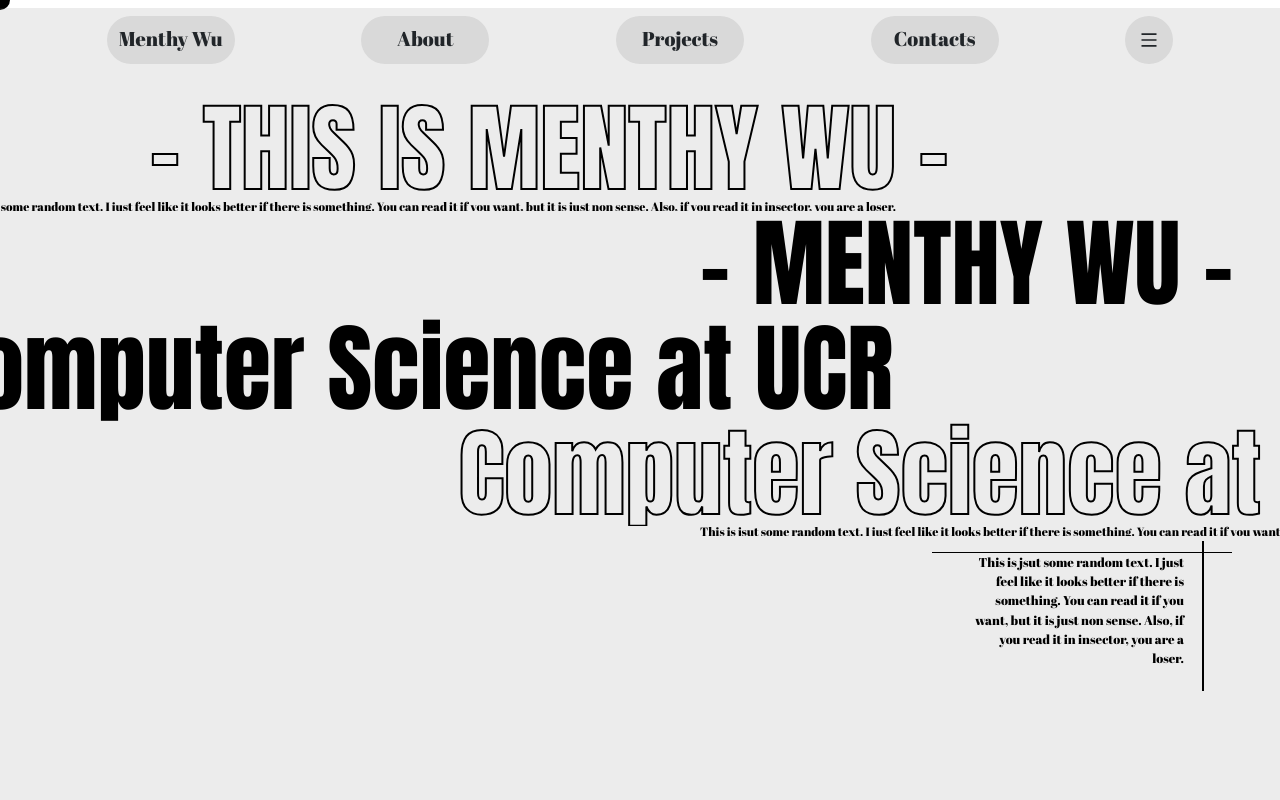
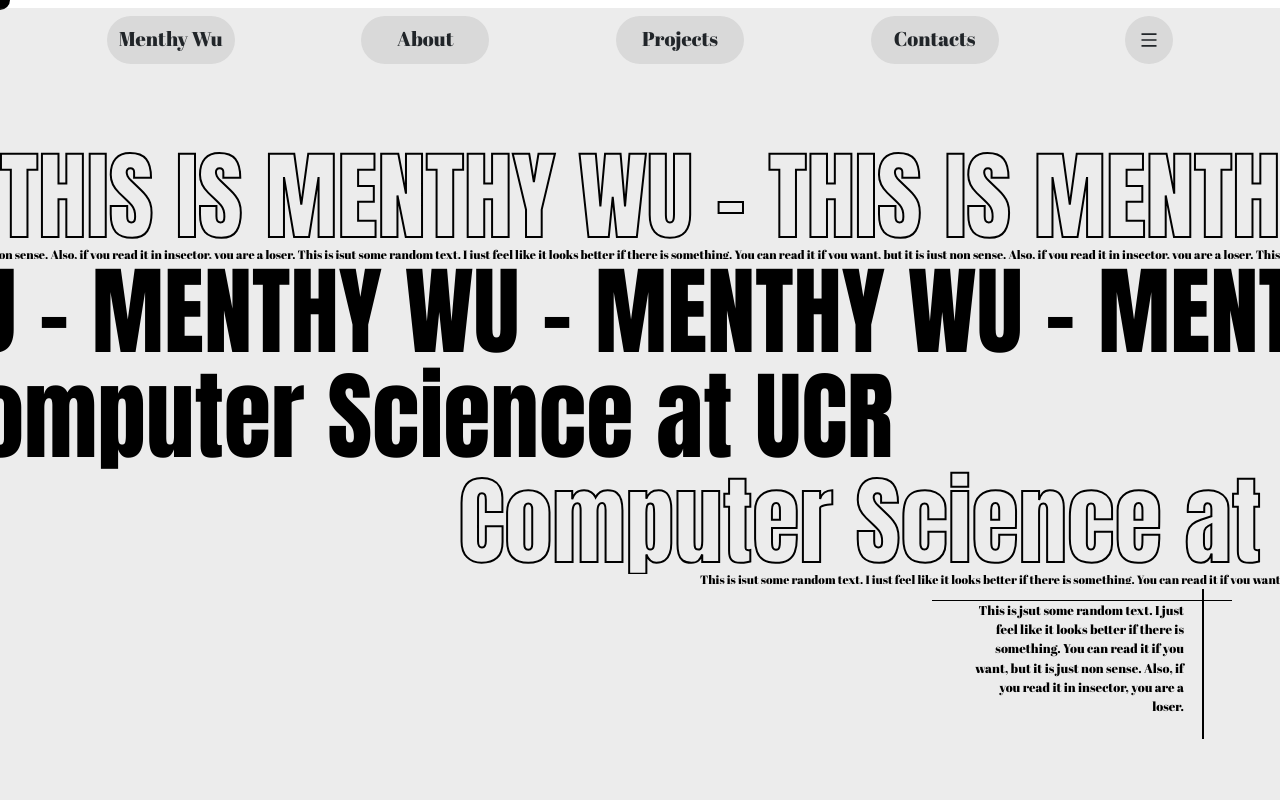
Before and after one commit to menthy-wu/menthy-wu.github.io, a Next.js app: page / in a window 1280 px wide. Shown: the top 800 px of the page. Built offline with nearby package versions, Linux system fonts and the light colour scheme.

Commit message:
landing animation

```diff
--- a/components/Landing.jsx
+++ b/components/Landing.jsx
@@ -1,31 +1,21 @@
 import React from "react";
 import Nav from "./Nav";
+import RollingText from "./RollingText";
 // import { Controller, Scene } from "react-scrollmagic";
 
-const Landing = ({setToHover,setToDefault}) => {
+const Landing = ({ setToHover, setToDefault }) => {
   return (
     <section
       id="landing"
       className="w-full bg-gray flex flex-col items-center h-[700px] min-h-screen"
     >
-      <Nav setToHover={setToHover} setToDefault={setToDefault}/>
-      <div className="mt-6 w-full md:h-[105px] flex items-center overflow-hidden">
-        <div className="top-0 translate-x-[10px] md:translate-x-[150px] text-left font-anton text-5xl md:text-10xl black-stroke whitespace-nowrap text-clip">
-          - THIS IS MENTHY WU -
-        </div>
-      </div>
-      <div className="m-0 w-full md:h-[10px] flex items-center overflow-hidden">
-        <div className="text-left translate-x-[-60px] font-abril text-xs text-black whitespace-nowrap text-clip">
-          This is jsut some random text. I just feel like it looks better if
+      <Nav setToHover={setToHover} setToDefault={setToDefault} />
+      <div className="h-12"/>
+      <RollingText wrapper = "mt-6 w-full md:h-[105px]" font="text-left font-anton text-5xl md:text-10xl black-stroke" baseVelocity={3}> - THIS IS MENTHY WU  </RollingText>
+      <RollingText wrapper = "m-0 w-full md:h-[10px]" font="font-abril text-xs text-black" baseVelocity={1}> This is jsut some random text. I just feel like it looks better if
           there is something. You can read it if you want, but it is just non
-          sense. Also, if you read it in insector, you are a loser.
-        </div>
-      </div>
-      <div className="w-full md:h-[105px] flex items-center overflow-hidden">
-        <div className="font-anton md:translate-x-[700px] text-5xl md:text-10xl text-black whitespace-nowrap text-clip overflow-hidden">
-          - MENTHY WU -
-        </div>
-      </div>
+          sense. Also, if you read it in insector, you are a loser.  </RollingText>
+          <RollingText wrapper = "w-full md:h-[105px]" font="text-left font-anton text-5xl md:text-10xl text-black" baseVelocity={-3}> - MENTHY WU  </RollingText>
 
       <div className="m-0 w-full md:h-[105px] flex items-center overflow-hidden">
         <div className="font-anton translate-x-[-70px] text-5xl md:text-10xl text-black whitespace-nowrap text-clip">
@@ -45,12 +35,12 @@ const Landing = ({setToHover,setToDefault}) => {
         </div>
       </div>
       <div className="m-0 mt-3 w-full flex justify-end items-end flex-col">
-        <div className="h-[1px] w-[300px] bg-black m-0 mr-5"/>
+        <div className="h-[1px] w-[300px] bg-black m-0 mr-5" />
         <div className="relative mr-10 md:mx-24 font-abril text-sm text-black w-1/2 md:w-1/6 text-right">
           This is jsut some random text. I just feel like it looks better if
           there is something. You can read it if you want, but it is just non
           sense. Also, if you read it in insector, you are a loser.
-          <div className="absolute h-[150px] w-[2px] bg-black top-[-12px] right-[-20px]"/>
+          <div className="absolute h-[150px] w-[2px] bg-black top-[-12px] right-[-20px]" />
         </div>
       </div>
     </section>
--- /dev/null
+++ b/components/RollingText.jsx
@@ -0,0 +1,49 @@
+import React from "react";
+import {
+    motion,
+    useScroll,
+    useSpring,
+    useTransform,
+    useMotionValue,
+    useVelocity,
+    useAnimationFrame
+} from "framer-motion";
+import { useRef } from "react";
+import { wrap } from "@motionone/utils";
+
+const RollingText = ({ children, baseVelocity, font, wrapper }) => {
+    const baseX = useMotionValue(0);
+    const { scrollY } = useScroll();
+    const scrollVelocity = useVelocity(scrollY);
+    const smoothVelocity = useSpring(scrollVelocity, {
+        damping: 50,
+        stiffness: 400
+    });
+    const velocityFactor = useTransform(smoothVelocity, [0, 1000], [0, 5], {
+        clamp: false
+    });
+    const directionFactor = useRef(1);
+    useAnimationFrame((t, delta) => {
+        let moveBy = directionFactor.current * baseVelocity * (delta / 1000);
+
+        if (velocityFactor.get() < 0) {
+            directionFactor.current = -1;
+        } else if (velocityFactor.get() > 0) {
+            directionFactor.current = 1;
+        }
+
+        moveBy += directionFactor.current * moveBy * velocityFactor.get();
+
+        baseX.set(baseX.get() + moveBy);
+    });
+    const x = useTransform(baseX, (v) => `${wrap(-0, -20, v)}%`);
+    return (<div className={`${wrapper} flex items-center overflow-hidden`}><motion.div className={`${font} whitespace-nowrap text-clip`} style={{ x }}>
+        <span>{children} </span>
+        <span>{children} </span>
+        <span>{children} </span>
+        <span>{children} </span>
+        <span>{children} </span>
+    </motion.div></div>)
+}
+
+export default RollingText;
```
Also changed, not shown: styles/globals.css (+8 -5 lines).
